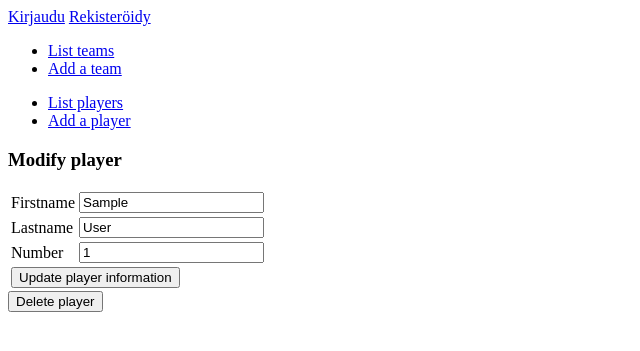
After one commit to metlil/jaakiekkotulospalvelu, a Flask app: page /players/1/ in a window 1280 px wide. The commit adds this page. Shown: the top 351 px of the page, without its empty margins (0-640 px from the left). Run offline with Flask 2, Linux system fonts and the light colour scheme; tables that the repository leaves empty hold one stand-in row (values such as "Sample post").

Commit message:
pelaajat CRUD-toiminnallisuus toimii

```diff
--- a/application/players/forms.py
+++ b/application/players/forms.py
@@ -1,10 +1,12 @@
 from flask_wtf import FlaskForm
-from wtforms import StringField, IntegerField
+from wtforms import StringField, IntegerField, SubmitField
 
 class PlayerForm(FlaskForm):
     firstname = StringField("Firstname")
     lastname = StringField("Lastname")
     number = IntegerField("Number")
 
+    delete = SubmitField("Delete")
+
     class Meta:
         csrf = False
--- a/application/players/views.py
+++ b/application/players/views.py
@@ -1,12 +1,13 @@
 from flask import render_template, request, redirect, url_for
 
 from application import app, db
+from application.players.forms import PlayerForm
 from application.players.models import Player
-from application.players.forms import PlayerForm
+
 
 @app.route("/players/new/")
 def players_form():
-    return render_template("players/new.html", form = PlayerForm())
+    return render_template("players/new.html", form=PlayerForm())
 
 
 @app.route("/players/", methods=["POST"])
@@ -15,12 +16,50 @@ def players_create():
 
     p = Player(form.firstname.data, form.lastname.data, form.number.data)
 
-
     db.session().add(p)
     db.session().commit()
 
     return redirect(url_for("players_index"))
 
+
 @app.route("/players/", methods=["GET"])
 def players_index():
-    return render_template("players/list.html", players = Player.query.all())
+    return render_template("players/list.html", players=Player.query.all())
+
+@app.route("/players/<player_id>/", methods=["GET", "POST", "DELETE"])
+def player_page(player_id):
+    if request.method == 'POST':
+        return players_modify(player_id)
+    else:
+        return players_update_form(player_id)
+
+
+@app.route("/players/<player_id>/delete", methods=["POST"])
+def player_delete(player_id):
+    player = Player.query.get(player_id)
+    db.session().delete(player)
+    db.session().commit()
+    return redirect(url_for("players_index"))
+
+
+def players_update_form(player_id):
+    player = Player.query.get(player_id)
+    form = PlayerForm()
+    form.firstname.data = player.firstname
+    form.lastname.data = player.lastname
+    form.number.data = player.number
+    return render_template("players/update.html", form=form, player_id=player_id)
+
+
+def players_modify(player_id):
+    form = PlayerForm(request.form)
+
+    p = Player(form.firstname.data, form.lastname.data, form.number.data)
+    p2 = Player.query.get(player_id)
+    p2.firstname = p.firstname
+    p2.lastname = p.lastname
+    p2.number = p.number
+
+    db.session().commit()
+
+    return redirect(url_for("players_index"))
--- /dev/null
+++ b/application/templates/players/update.html
@@ -0,0 +1,41 @@
+{% extends "layout.html" %}
+
+{% block body %}
+    <h3>Modify player</h3>
+    <form method="POST" action="{{ url_for('player_page', player_id = player_id) }}">
+        <table>
+            <tr>
+                <td>
+                    {{ form.firstname.label }}
+                </td>
+                <td>
+                    {{ form.firstname }}
+                </td>
+            </tr>
+            <tr>
+                <td>
+                    {{ form.lastname.label }}
+                </td>
+                <td>
+                    {{ form.lastname }}
+                </td>
+            </tr>
+            <tr>
+                <td>
+                    {{ form.number.label }}
+                </td>
+                <td>
+                    {{ form.number }}
+                </td>
+            </tr>
+            <tr>
+                <td colspan="2">
+                    <input type="submit" value="Update player information"/>
+                </td>
+            </tr>
+        </table>
+    </form>
+    <form method="POST" action="{{ url_for('player_delete', player_id = player_id) }}">
+        <input type="submit" value="Delete player"/>
+    </form>
+{% endblock %}
```
Also changed, not shown: application/templates/players/list.html (+4 -6 lines).
